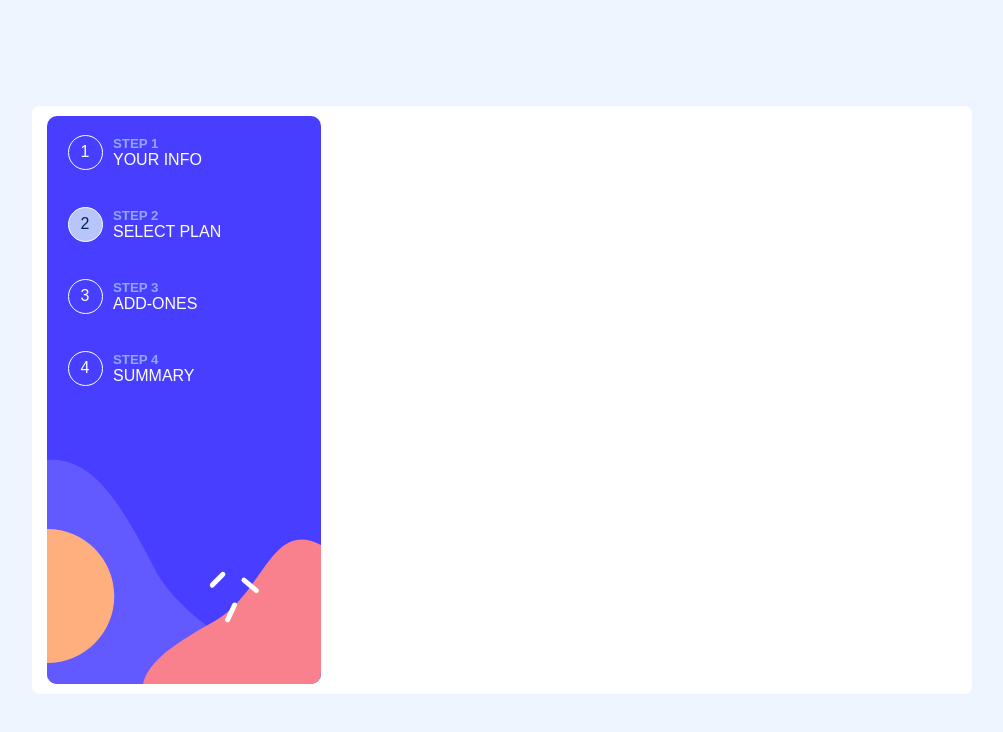
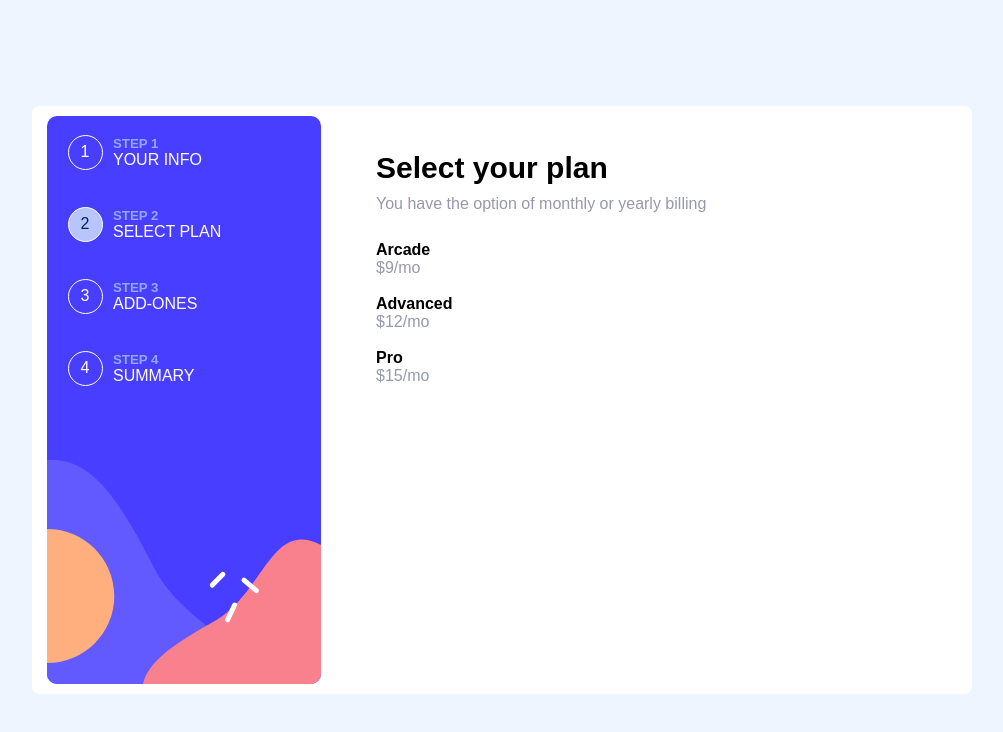
Before and after one commit to OfekAshkenazi/multiForm-cmp, a React (Vite) app: page / in a window 1280 px wide. Both pictures are taken after a click on the button "Next Step". Shown: the top 732 px of the page, without its empty margins (138-1141 px from the left). Built offline with nearby package versions, Linux system fonts and the light colour scheme.

Commit message:
start working on second step added function and cmp for it. added state for it and added data to object for store.

```diff
--- a/src/assets/styles/cmps/multiFormContainer.scss
+++ b/src/assets/styles/cmps/multiFormContainer.scss
@@ -68,6 +68,32 @@
         }
     }
 
+    .mtc-right-second-step {
+        display: flex;
+        flex-direction: column;
+        padding: em(25px) em(40px);
+
+        .mtc-right-second-content {
+            flex-grow: 1;
+            padding: em(10px) em(15px);
+            display: flex;
+            flex-direction: column;
+            row-gap: em(10px);
+
+            h2 {
+                font-size: em(30px);
+            }
+
+            p {
+                color: $clrCg;
+                font-size: 16px;
+            }
+
+        }
+
+
+    }
+
     .mtc-container {
         min-width: em(274px);
         min-height: em(568px);
--- a/src/components/MultiFormContainer.jsx
+++ b/src/components/MultiFormContainer.jsx
@@ -1,6 +1,7 @@
 import { useState } from "react"
 import MultiFormLeftSide from "./MultiFormLeftSide"
-import MultiFormRightSide from "./MultiFormRightSide"
+import MultiFormRightSideFirstStep from "./MultiFormRightSideFirstStep"
+import MultiFormRightSideSecondStep from "./MultiFormRightSideSecondStep"
 
 export default function MultiFormContainer() {
     const [multiFormState, setMultiFormState] = useState(1)
@@ -18,7 +19,8 @@ export default function MultiFormContainer() {
 
             <MultiFormLeftSide moveActive={moveActive} multiFormState={multiFormState} />
 
-            {multiFormState === 1 && <MultiFormRightSide moveActive={moveActive} multiFormState={multiFormState} />}
+            {multiFormState === 1 && <MultiFormRightSideFirstStep moveActive={moveActive} />}
+            {multiFormState === 2 && <MultiFormRightSideSecondStep moveActive={moveActive} />}
 
         </section>
     )
--- a/src/components/MultiFormRightSide.jsx
+++ b/src/components/MultiFormRightSideFirstStep.jsx
@@ -1,10 +1,11 @@
 import { useState } from "react"
 import { multiFormService } from "../services/multiFormService"
 import updateFirstStepMultiForm from "../store/multiFormActions"
+import { useSelector } from "react-redux"
 
-export default function MultiFormRightSide({moveActive}) {
-    const [multiFormFirstState, SetMultiFormFirstState] = useState(multiFormService.getEmptyMultiForm())
-    // this is for inputs and the multiFormState from father is for pagintion.
+export default function MultiFormRightSideFirstStep({moveActive}) {
+    const multiForm = useSelector(storeState => storeState.multiFormModule.multiForm)
+    const [multiFormFirstState, SetMultiFormFirstState] = useState(multiForm ? multiForm : multiFormService.getEmptyMultiForm())
 
     function handleChange(ev) {
         const field = ev.target.name
--- /dev/null
+++ b/src/components/MultiFormRightSideSecondStep.jsx
@@ -0,0 +1,47 @@
+import { useState } from "react"
+import { multiFormService } from "../services/multiFormService"
+
+
+export default function MultiFormRightSideSecondStep() {
+    const [multiFormSecondState, SetMultiFormSecondState] = useState(multiFormService.getEmptyMultiFormSecondStep())
+
+    return (
+        <section className="mtc-right-second-step">
+            <div className="mtc-right-second-content">
+
+                <h2>Select your plan</h2>
+                <p>You have the option of monthly or yearly billing</p>
+
+                <div className="card-container">
+
+                    <div className="card">
+                        <img src="" alt="" />
+                        <h4>Arcade</h4>
+                        <p>$9/mo</p>
+                    </div>
+
+                    <div className="card">
+                        <img src="" alt="" />
+                        <h4>Advanced</h4>
+                        <p>$12/mo</p>
+                    </div>
+
+                    <div className="card">
+                        <img src="" alt="" />
+                        <h4>Pro</h4>
+                        <p>$15/mo</p>
+                    </div>
+
+
+
+
+
+
+                </div>
+
+
+            </div>
+
+        </section>
+    )
+}
--- a/src/services/multiFormService.js
+++ b/src/services/multiFormService.js
@@ -1,16 +1,32 @@
 
 export const multiFormService = {
     getEmptyMultiForm,
+    getEmptyMultiFormSecondStep
 }
-
-
 
 function getEmptyMultiForm() {
     const multiForm = {
         username: '',
         email: '',
-        phone: ''
+        phone: '',
+        plan: {
+            monthly: null,
+            yearly: null,
+            catagory: ["Aracde", "Advanced", "Pro"]
+        }
     }
 
     return multiForm
 }
+
+function getEmptyMultiFormSecondStep() {
+    const multiForm = {
+        plan: {
+            monthly: null,
+            yearly: null,
+            catagory: ["Aracde", "Advanced", "Pro"]
+        }
+    }
+
+    return multiForm
+}
--- a/src/store/multiFormActions.js
+++ b/src/store/multiFormActions.js
@@ -3,6 +3,17 @@ import { UPDATE_MULTIFORM } from "./multiFormReducer"
 
 
 export default function updateFirstStepMultiForm(multiForm) {
-    store.dispatch({ type: UPDATE_MULTIFORM, multiForm })
-    return console.log('sucess')
+
+    const newMultiForm = {
+        username: multiForm.username,
+        email: multiForm.email,
+        phone: multiForm.phone,
+        plan: {
+            monthly: null,
+            yearly: null,
+            catagory: []
+        }
+    }
+
+    store.dispatch({ type: UPDATE_MULTIFORM, newMultiForm })
 }
```
